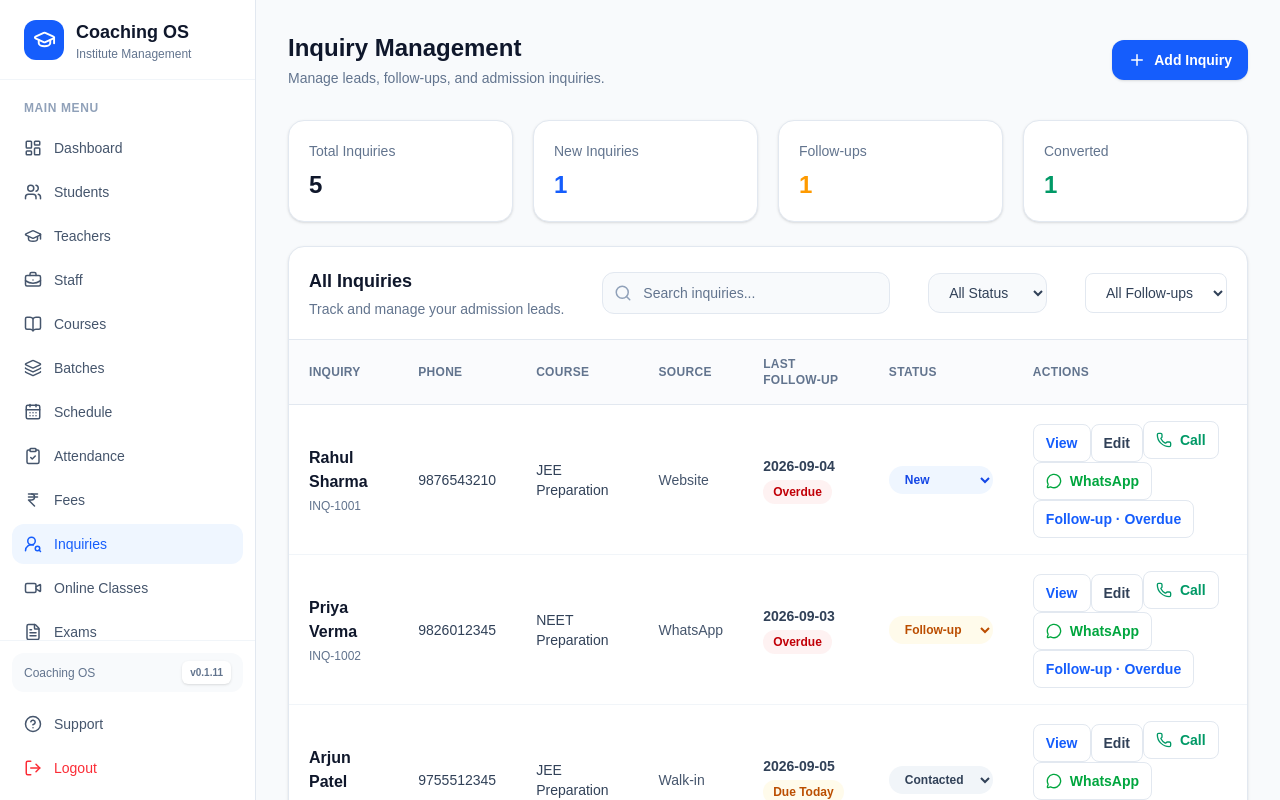
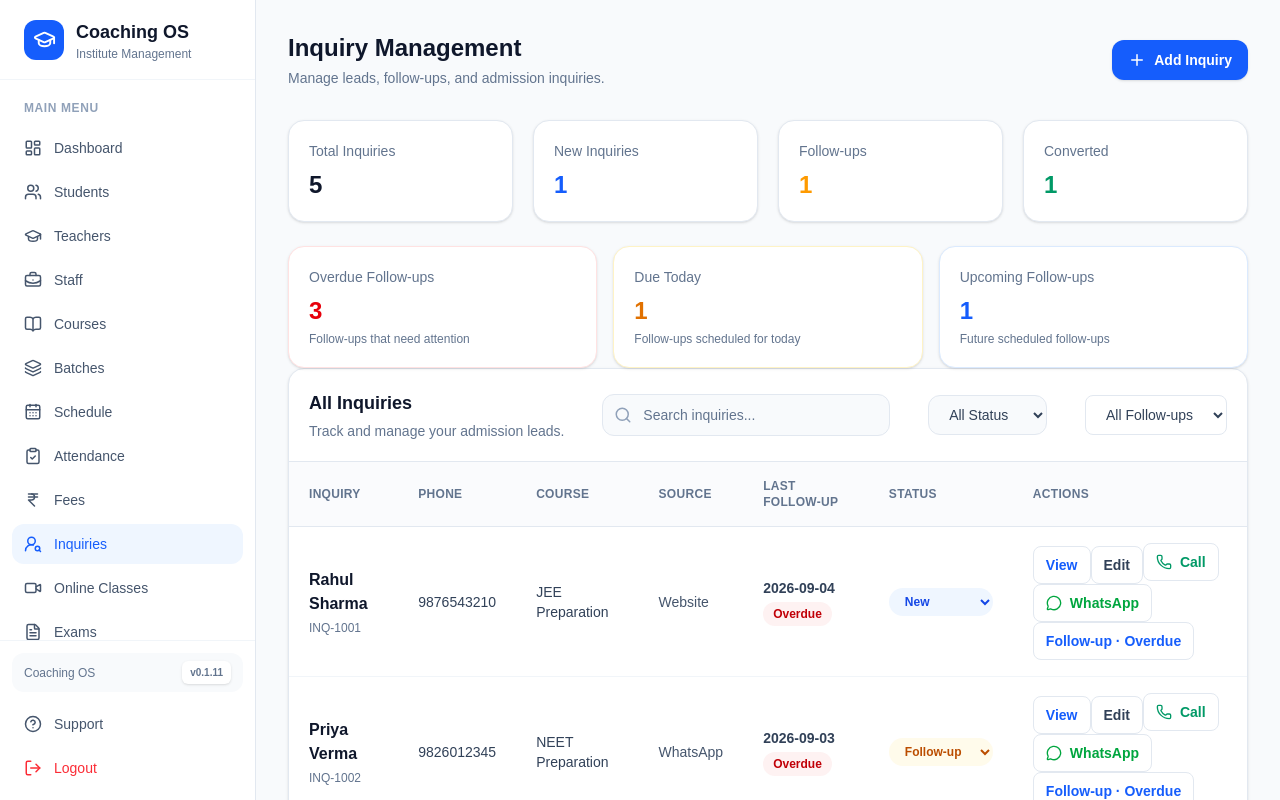
Before and after one commit to devleyj/Coaching-os-admin, a Next.js app: page /inquiries in a window 1280 px wide. Shown: the top 800 px of the page. Built offline with nearby package versions, Linux system fonts and the light colour scheme.

Commit message:
v0.1.15 - add inquiry follow-up summary

```diff
--- a/app/inquiries/page.tsx
+++ b/app/inquiries/page.tsx
@@ -223,6 +223,18 @@ export default function InquiriesPage() {
     return "Upcoming";
   };
 
+  const overdueFollowUps = inquiries.filter(
+    (inquiry) => getFollowUpStatus(inquiry.followUpDate) === "Overdue",
+  ).length;
+
+  const dueTodayFollowUps = inquiries.filter(
+    (inquiry) => getFollowUpStatus(inquiry.followUpDate) === "Due Today",
+  ).length;
+
+  const upcomingFollowUps = inquiries.filter(
+    (inquiry) => getFollowUpStatus(inquiry.followUpDate) === "Upcoming",
+  ).length;
+
   const handleAddInquiry = () => {
     if (!inquiryName.trim()) {
       setFormError("Full name is required.");
@@ -361,6 +373,42 @@ export default function InquiriesPage() {
             <p className="text-sm font-medium text-slate-500">Converted</p>
             <p className="mt-2 text-2xl font-bold text-emerald-600">
               {convertedInquiries}
+            </p>
+          </div>
+        </div>
+
+        <div className="mt-6 grid grid-cols-1 gap-4 md:grid-cols-3">
+          <div className="rounded-2xl border border-red-100 bg-white p-5 shadow-sm">
+            <p className="text-sm font-medium text-slate-500">
+              Overdue Follow-ups
+            </p>
+            <p className="mt-2 text-2xl font-bold text-red-600">
+              {overdueFollowUps}
+            </p>
+            <p className="mt-1 text-xs text-slate-500">
+              Follow-ups that need attention
+            </p>
+          </div>
+
+          <div className="rounded-2xl border border-amber-100 bg-white p-5 shadow-sm">
+            <p className="text-sm font-medium text-slate-500">Due Today</p>
+            <p className="mt-2 text-2xl font-bold text-amber-600">
+              {dueTodayFollowUps}
+            </p>
+            <p className="mt-1 text-xs text-slate-500">
+              Follow-ups scheduled for today
+            </p>
+          </div>
+
+          <div className="rounded-2xl border border-blue-100 bg-white p-5 shadow-sm">
+            <p className="text-sm font-medium text-slate-500">
+              Upcoming Follow-ups
+            </p>
+            <p className="mt-2 text-2xl font-bold text-blue-600">
+              {upcomingFollowUps}
+            </p>
+            <p className="mt-1 text-xs text-slate-500">
+              Future scheduled follow-ups
             </p>
           </div>
         </div>
```
